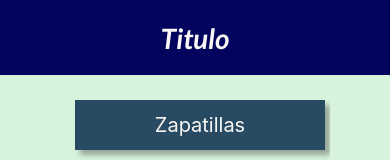
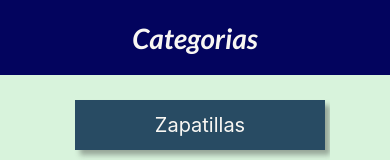
Before and after one commit to FacundoGrimau/mi-proyecto-app, a React Native app: screen / in a window 390 px wide. Shown: the top 160 px of the page. Built offline with nearby package versions, Linux system fonts and the light colour scheme.

Commit message:
se aplico el navigation a los componentes y screens

```diff
--- a/App.js
+++ b/App.js
@@ -1,17 +1,15 @@
-// import { StatusBar } from 'expo-status-bar';
 import { Platform, SafeAreaView, StatusBar, StyleSheet } from 'react-native';
 import Home from './src/screens/Home';
 import { colors } from './src/global/colors';
 import { useFonts } from 'expo-font';
-import { useCallback, useState } from 'react';
 import Header from './src/components/Header';
 import ItemListCategory from './src/screens/ItemListCategory';
 import ItemDetail from './src/screens/ItemDetail';
+import { createNativeStackNavigator } from '@react-navigation/native-stack';
+import { NavigationContainer } from '@react-navigation/native';
 
+const Stack = createNativeStackNavigator()
 export default function App() {
-  const [categorySelected, setCategorySelected] = useState('')
-  const [itemIdSelected, setItemIdSelected] = useState('')
-
   const [fontsLoaded, fontError] = useFonts({
     'Lato': require('./assets/Lato-BoldItalic.ttf')
   })
@@ -21,23 +19,30 @@ export default function App() {
   };
 
   return (
-    <SafeAreaView style={styles.container}>
-      <Header title="Titulo"/>
-      {!categorySelected ? (
-        <Home setCategorySelected={setCategorySelected}/>
-      ) : !itemIdSelected ? (
-        <ItemListCategory
-          setCategorySelected={setCategorySelected}
-          categorySelected={categorySelected}
-          setItemIdSelected={setItemIdSelected}
-        />
-      ) : (
-        <ItemDetail
-          idSelected={itemIdSelected}
-          setProductSelected={setItemIdSelected}
-        />
-      )}
-    </SafeAreaView>
+    <>
+      <NavigationContainer>
+        <Stack.Navigator
+          initialRouteName='Home'
+          screenOptions={({route})=> ({
+            header: ( )=> {
+              return (
+                <Header title={
+                  route.name === 'Home'
+                  ? 'Categorias'
+                  : route.name === 'ItemListCategory'
+                  ? route.params.category
+                  : 'Detalle del Producto'
+                }/>
+              )
+            }
+          })}
+          >
+          <Stack.Screen name='Home' component={Home}/>
+          <Stack.Screen name='ItemListCategory' component={ItemListCategory}/>
+          <Stack.Screen name='ItemDetail' component={ItemDetail}/>
+        </Stack.Navigator>
+      </NavigationContainer>
+    </>
   );
 }
 
--- a/src/components/CategoryItem.jsx
+++ b/src/components/CategoryItem.jsx
@@ -3,10 +3,10 @@ import React from 'react'
 import Card from './Card'
 import { colors } from '../global/colors'
 
-const CategoryItem = ({category, selectCategory = () => {}}) => {
+const CategoryItem = ({category, navigation}) => {
     return (
         <Card style={styles.cardContainer}>
-            <Pressable onPress={() => selectCategory(category)}>
+            <Pressable onPress={() => navigation.navigate('ItemListCategory', {category})}>
                 <Text style={styles.text}>{category}</Text>
             </Pressable>
         </Card>
--- a/src/components/ProductItem.jsx
+++ b/src/components/ProductItem.jsx
@@ -3,12 +3,12 @@ import React from 'react'
 import { colors } from '../global/colors'
 import Card from './Card'
 
-const ProductItem = ({ product, setItemIdSelected = () => {} }) => {
+const ProductItem = ({product, navigation}) => {
   return (
       <Card style={styles.additionalStylesCard}>
         <Pressable
           style={styles.pressable}
-          onPress={() => setItemIdSelected(product.id)}
+          onPress={() => navigation.navigate('ItemDetail', {productoId: product.id})}
         >
           <Text style={styles.textCategory}>{product.title}</Text>
           <Image
--- a/src/screens/Home.jsx
+++ b/src/screens/Home.jsx
@@ -4,18 +4,15 @@ import categories from '../data/categories.json'
 import CategoryItem from '../components/CategoryItem'
 import { colors } from '../global/colors'
 
-const Home = ({setCategorySelected}) => {
+const Home = ({navigation, route}) => {
     return (
         <View style={styles.flatListContainer}>
             <FlatList
                 keyExtractor={category => category}
                 data={categories}
-                renderItem={({item}) =>
-                <CategoryItem
-                    category={item}
-                    selectCategory={setCategorySelected}
-                />
-                }
+                renderItem={({item}) => (
+                <CategoryItem category={item} navigation={navigation}/>
+                )}
             />
         </View>
     )
--- a/src/screens/ItemDetail.jsx
+++ b/src/screens/ItemDetail.jsx
@@ -2,10 +2,12 @@ import { Button, Image, StyleSheet, Text, useWindowDimensions, View } from 'reac
 import React, { useEffect, useState } from 'react'
 import allProducts from '../data/products.json'
 
-const ItemDetail = ({ idSelected, setProductSelected = ()=>{} }) => {
+const ItemDetail = ({navigation, route}) => {
     const [orientation, setOrientation] = useState('portrait');
     const {width, height} = useWindowDimensions();
     const [product, setProduct] = useState(null);
+
+    const {productoId: idSelected} = route.params;
 
     useEffect(() => {
         if (width > height) setOrientation('landscape')
@@ -20,7 +22,7 @@ const ItemDetail = ({ idSelected, setProductSelected = ()=>{} }) => {
 
     return (
         <View>
-            <Button onPress={() => setProductSelected("")} title='Regresar'/>
+            <Button onPress={() => navigation.goBack()} title='Regresar'/>
                 {product ? (
                     <View
                         style={ orientation === 'portrait' ? styles.mainContainer : styles.mainContainerLandscape}>
--- a/src/screens/ItemListCategory.jsx
+++ b/src/screens/ItemListCategory.jsx
@@ -6,12 +6,12 @@ import Search from '../components/Search'
 import { colors } from '../global/colors'
 import ProductItem from '../components/ProductItem'
 
-const ItemListCategory = ({categorySelected = "", setCategorySelected = () => {}, setItemIdSelected = () => {}}) => {
+const ItemListCategory = ({navigation, route}) => {
     const [keyWord, setKeyword] = useState('')
     const [productsFiltered, setProductsFiltered] = useState([])
     const [error, setError] = useState ('')
 
-    console.log(categorySelected);
+    const {category: categorySelected} = route.params
 
     useEffect(() => {
         const regexDigits= /\d/;
@@ -47,11 +47,11 @@ const ItemListCategory = ({categorySelected = "", setCategorySelected = () => {}
             <Search
                 error={error}
                 onSearch={setKeyword}
-                goBack={() => setCategorySelected("")}
+                goBack={() => navigation.goBack()}
             />
             <FlatList
                 data={productsFiltered}
-                renderItem={({item}) => <ProductItem product={item} setItemIdSelected={setItemIdSelected}/>}
+                renderItem={({item}) => <ProductItem product={item} navigation={navigation}/>}
                 keyExtractor={(producto) => producto.id}
             />
         </View>
```
